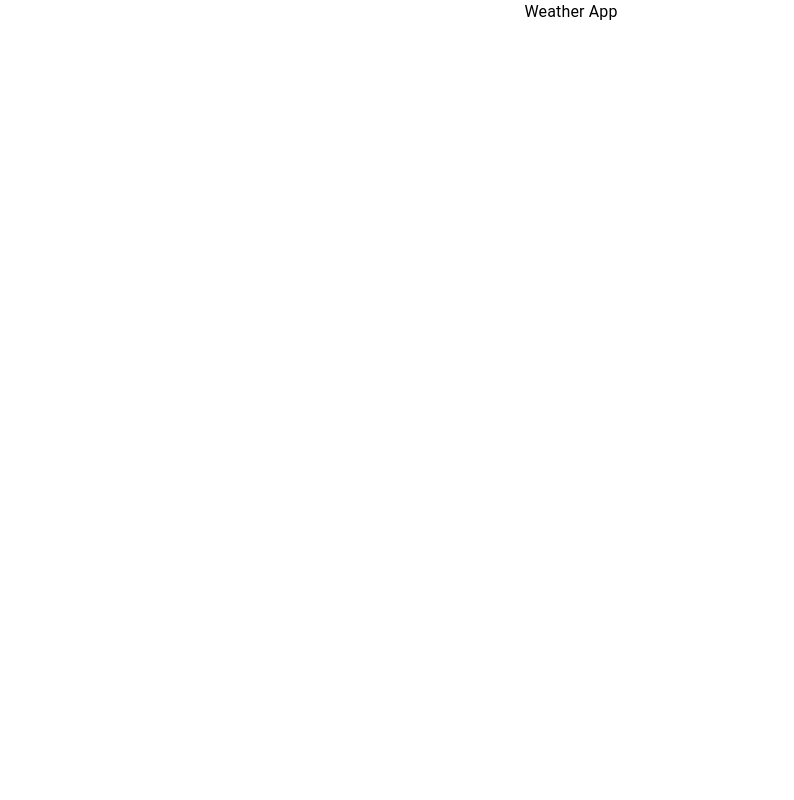
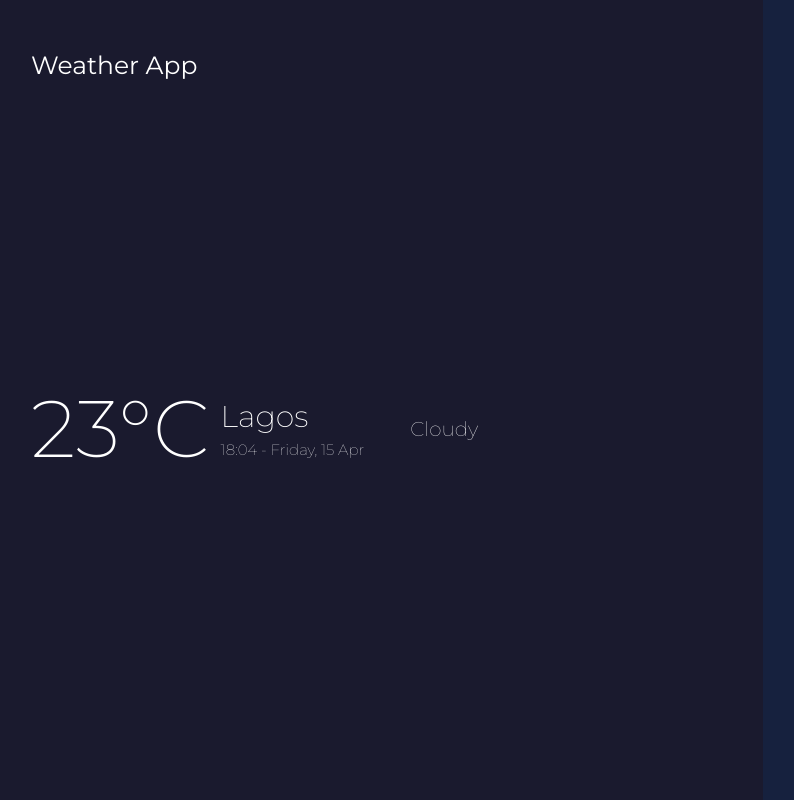
Before and after one commit to elughsmanuel/weather-app, a React (Create React App) app: page / in a window 1280 px wide. Shown: the whole page, without its empty margins (69-863 px from the left). Built offline with nearby package versions, Linux system fonts and the light colour scheme.

Commit message:
Weather Preview UI

```diff
--- a/package.json
+++ b/package.json
@@ -3,13 +3,13 @@
   "version": "0.1.0",
   "private": true,
   "dependencies": {
-    "@material-ui/core": "^4.12.4",
-    "@material-ui/icons": "^4.11.3",
     "@testing-library/jest-dom": "^5.16.4",
     "@testing-library/react": "^13.3.0",
     "@testing-library/user-event": "^13.5.0",
+    "axios": "^0.27.2",
     "react": "^18.2.0",
     "react-dom": "^18.2.0",
+    "react-router-dom": "^5.3.3",
     "react-scripts": "5.0.1",
     "web-vitals": "^2.1.4"
   },
--- a/public/index.html
+++ b/public/index.html
@@ -15,6 +15,10 @@
       user's mobile device or desktop. See https://developers.google.com/web/fundamentals/web-app-manifest/
     -->
     <link rel="manifest" href="%PUBLIC_URL%/manifest.json" />
+
+    <link rel="preconnect" href="https://fonts.googleapis.com">
+    <link rel="preconnect" href="https://fonts.gstatic.com" crossorigin>
+    <link href="https://fonts.googleapis.com/css2?family=Montserrat:wght@100;200;300;400;500;600;700;800;900&display=swap" rel="stylesheet">
     <!--
       Notice the use of %PUBLIC_URL% in the tags above.
       It will be replaced with the URL of the `public` folder during the build.
--- a/src/App.css
+++ b/src/App.css
@@ -1,38 +1,92 @@
 .App {
-  text-align: center;
+  width: 100%;
+  height: 100vh;
+  color: #fff;
+  background-color: #1A1A2E;
 }
 
-.App-logo {
-  height: 40vmin;
-  pointer-events: none;
+.box {
+  display: flex;
+  justify-content: space-between;
 }
 
-@media (prefers-reduced-motion: no-preference) {
-  .App-logo {
-    animation: App-logo-spin infinite 20s linear;
-  }
+.box-2-of-3 {
+  flex-basis: 65%;
 }
 
-.App-header {
-  background-color: #282c34;
-  min-height: 100vh;
-  display: flex;
-  flex-direction: column;
-  align-items: center;
-  justify-content: center;
-  font-size: calc(10px + 2vmin);
-  color: white;
+.box-1-of-3 {
+  flex-basis: 35%;
 }
 
-.App-link {
-  color: #61dafb;
+.weather-preview {
+  padding: 5rem 10rem;
+  height: 100vh;
 }
 
-@keyframes App-logo-spin {
-  from {
-    transform: rotate(0deg);
-  }
-  to {
-    transform: rotate(360deg);
-  }
+.logo-text {
+  font-size: 2.5rem;
+  font-weight: 400;
+  color: #fff;
+  text-decoration: none;
 }
+
+.weather-details {
+  width: 100%;
+  display: flex;
+  align-items: center;
+  margin-top: 30rem;
+}
+
+.weather-value {
+  flex-basis: 30%;
+  font-size: 8rem;
+  font-weight: 200;
+}
+
+.weather-con {
+  flex-basis: 30%;
+}
+
+.weather-location {
+  font-size: 3rem;
+  font-weight: 200;
+  margin-bottom: 5px;
+}
+
+.time-date {
+  font-size: 1.5rem;
+  font-weight: 100;
+}
+
+.weather-type {
+  flex-basis: 30%;
+  font-size: 2rem;
+  font-weight: 100;
+}
+
+.weather-select {
+  padding: 5rem 10rem;
+}
+.location-field {
+  color: #fff;
+  padding: 1rem;
+  background-color: unset;
+  border: none;
+  border-bottom: 2px solid #fff;
+}
+
+.location-field:focus {
+  outline: none;
+}
+
+
+
+
+
+
+
+
+.weather-select {
+  background-color: #16213E;
+  height: 100vh;
+}
--- a/src/App.js
+++ b/src/App.js
@@ -1,13 +1,28 @@
-import logo from './logo.svg';
 import './App.css';
-import { Typography } from '@material-ui/core';
 
 function App() {
   return (
     <div className="App">
-      <Typography>
-        Weather App
-      </Typography>
+      <div className="box">
+        <div className="box-2-of-3">
+          <div className="weather-preview">
+            <a href='/' className="logo-text">Weather App</a>
+            <div className="weather-details">
+              <h1 className="weather-value">23°C</h1>
+              <div className="weather-con">
+                <h2 className="weather-location">Lagos</h2>
+                <p className="time-date">18:04 - Friday, 15 Apr</p>
+              </div>
+              <p className="weather-type">Cloudy</p>
+            </div>
+          </div>
+        </div>
+        <div className="box-1-of-3">
+          <div className="weather-select">
+            <input type="text" className="location-field" />
+          </div>
+        </div>
+      </div>
     </div>
   );
 }
--- a/src/index.css
+++ b/src/index.css
@@ -1,13 +1,13 @@
-body {
-  margin: 0;
-  font-family: -apple-system, BlinkMacSystemFont, 'Segoe UI', 'Roboto', 'Oxygen',
-    'Ubuntu', 'Cantarell', 'Fira Sans', 'Droid Sans', 'Helvetica Neue',
-    sans-serif;
-  -webkit-font-smoothing: antialiased;
-  -moz-osx-font-smoothing: grayscale;
+* {
+    margin: 0;
+    padding: 0;
+    box-sizing: border-box;
 }
 
-code {
-  font-family: source-code-pro, Menlo, Monaco, Consolas, 'Courier New',
-    monospace;
+html {
+    font-size: 62.5%;
 }
+
+body {
+    font-family: 'Montserrat', Helvetica;
+}
```
Also changed, not shown: 1 other file (tests, documents, lock files or other folders).
